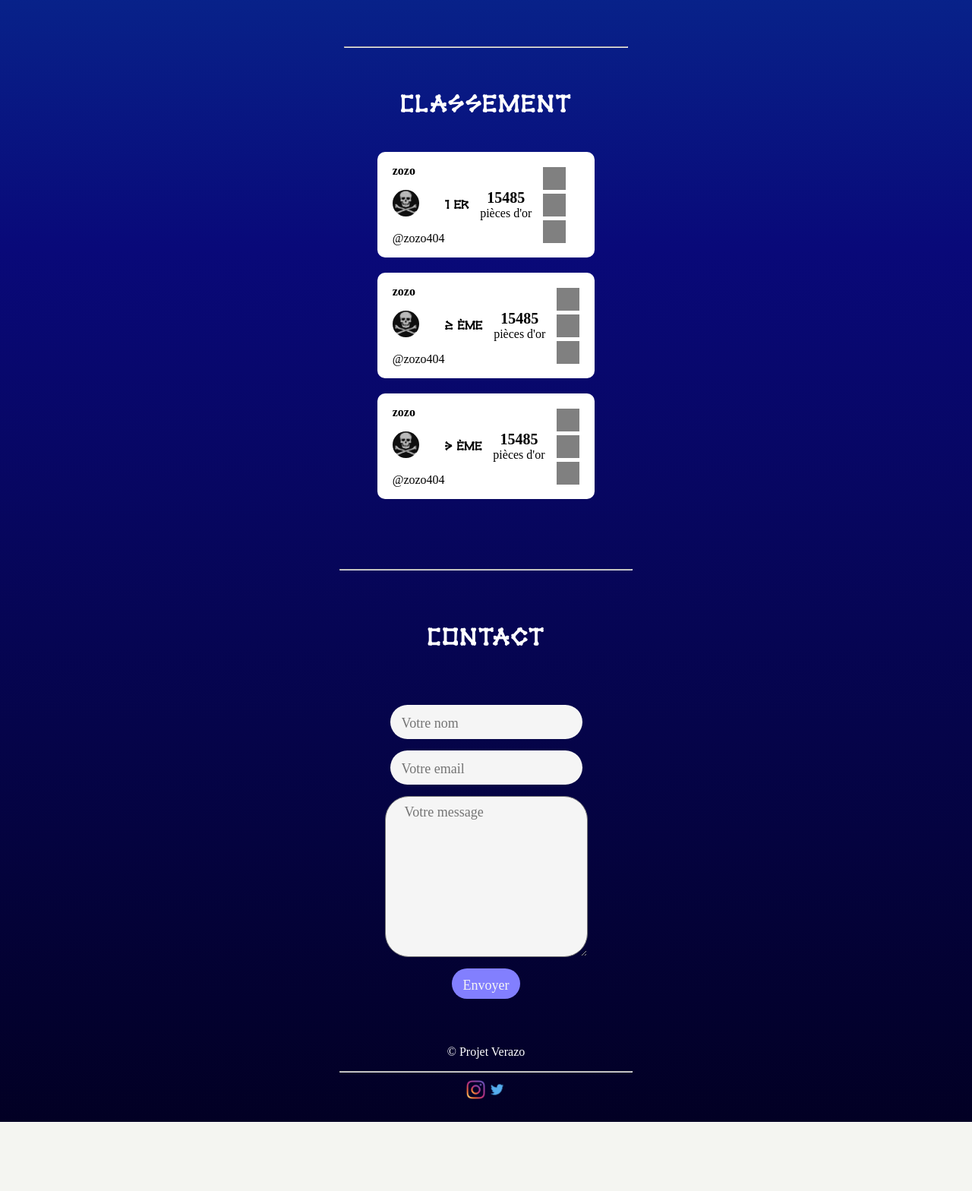
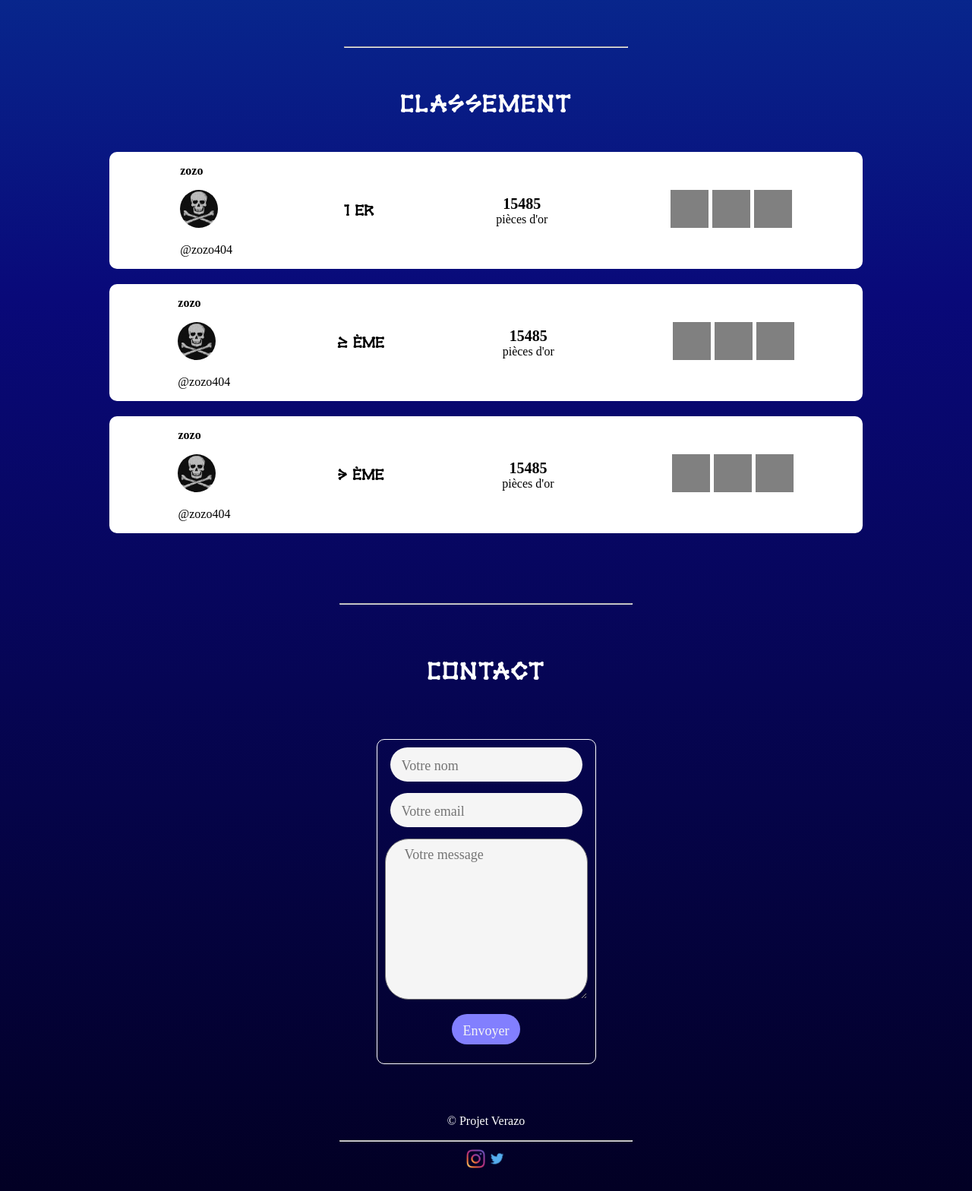
Before and after one commit to zozo404/projet_verazo, a PHP site: page / in a window 1280 px wide. Shown: the part 2360-3928 px from the top of the page at 76% size. Before the commit the page ends 3837 px from the top, so only its background shows below. Run offline with PHP 8.4, Linux system fonts and the light colour scheme.

Commit message:
:iphone: | classement style finit/voir style contact

```diff
--- a/assets/css/index.css
+++ b/assets/css/index.css
@@ -32,7 +32,7 @@ body{
     justify-content: space-around;
     font-size: 27px;
     align-items: baseline;
-    background-color: #01b4eac9;
+    background-color: #01b4ea;
 }
 .menu p{
     font-size: 32px;
@@ -336,6 +336,7 @@ padding: 5px;
     align-items: center;
     padding-left: 20px;
     padding-right: 20px;
+    justify-content:space-around;
 
 }
 
@@ -344,9 +345,10 @@ padding: 5px;
 }
 .div-joueur img{
     width: 35px;
+    height: 35px;
     border-radius: 50%;
 }
-.div-jeux img{
+.div-jeux a img{
     width: 30px;
 }
 .div-jeux{
@@ -403,9 +405,11 @@ justify-content: space-evenly;
 
 display: flex;
 flex-direction: column;
-justify-content: center;
 align-items: center;
 gap: 15px;
+border: 1px solid white;
+padding: 10px;
+border-radius: 10px;
 
 
 }
@@ -454,8 +458,6 @@ input{
 
 
 .form_txt{
-
-    display: flex;
     font-family: Ubuntu-Bold;
     font-size: 18px;
     color: #8f8fa1;
@@ -481,6 +483,7 @@ textarea {
     display: flex;
     flex-direction: column;
     align-items: center;
+    margin-top: 20px;
 }
 .footer-general hr{
     margin-top: auto;
@@ -495,3 +498,23 @@ textarea {
     height: 25px;
     width: 25px;
 }
+
+/* responsive */
+@media screen and (min-width:653px) {
+    .nc-classement{
+        width: 80%;
+    }
+    .div-jeux{
+        flex-direction: row;
+    }
+    .div-jeux a img{
+        width: 50px;
+    }
+    .div-numero p, .div-numero b{
+        font-size: 20px;
+    }
+    .div-joueur img{
+        width: 50px;
+        height: 50px;
+    }
+}
--- a/index.html
+++ b/index.html
@@ -142,9 +142,15 @@
                                 <p><b>15485</b><br> pièces d'or</p>
                             </div>
                             <div class="div-jeux">
-                                <img src="./img/samplegame.png" alt="">
-                                <img src="./img/samplegame.png" alt="">
-                                <img src="./img/samplegame.png" alt="">
+                                <a href="">
+                                    <img src="./img/samplegame.png" alt="img jeu ">
+                                </a>
+                                <a href="">
+                                    <img src="./img/samplegame.png" alt="img jeu ">
+                                </a>
+                                <a href="">
+                                    <img src="./img/samplegame.png" alt="img jeu ">
+                                </a>
                             </div>
                         </div>
                         <div class="classement classement-deuxieme">
@@ -160,9 +166,15 @@
                                 <p><b>15485</b><br> pièces d'or</p>
                             </div>
                             <div class="div-jeux">
-                                <img src="./img/samplegame.png" alt="">
-                                <img src="./img/samplegame.png" alt="">
-                                <img src="./img/samplegame.png" alt="">
+                                <a href="">
+                                    <img src="./img/samplegame.png" alt="img jeu ">
+                                </a>
+                                <a href="">
+                                    <img src="./img/samplegame.png" alt="img jeu ">
+                                </a>
+                                <a href="">
+                                    <img src="./img/samplegame.png" alt="img jeu ">
+                                </a>
                             </div>
                         </div>
                         <div class="classement classement-troisieme">
@@ -178,9 +190,15 @@
                                 <p><b>15485</b><br> pièces d'or</p>
                             </div>
                             <div class="div-jeux">
-                                <img src="./img/samplegame.png" alt="image du jeu">
-                                <img src="./img/samplegame.png" alt="image du jeu">
-                                <img src="./img/samplegame.png" alt="image du jeu">
+                                <a href="">
+                                    <img src="./img/samplegame.png" alt="img jeu ">
+                                </a>
+                                <a href="">
+                                    <img src="./img/samplegame.png" alt="img jeu ">
+                                </a>
+                                <a href="">
+                                    <img src="./img/samplegame.png" alt="img jeu ">
+                                </a>
                             </div>
                         </div>
 
```
